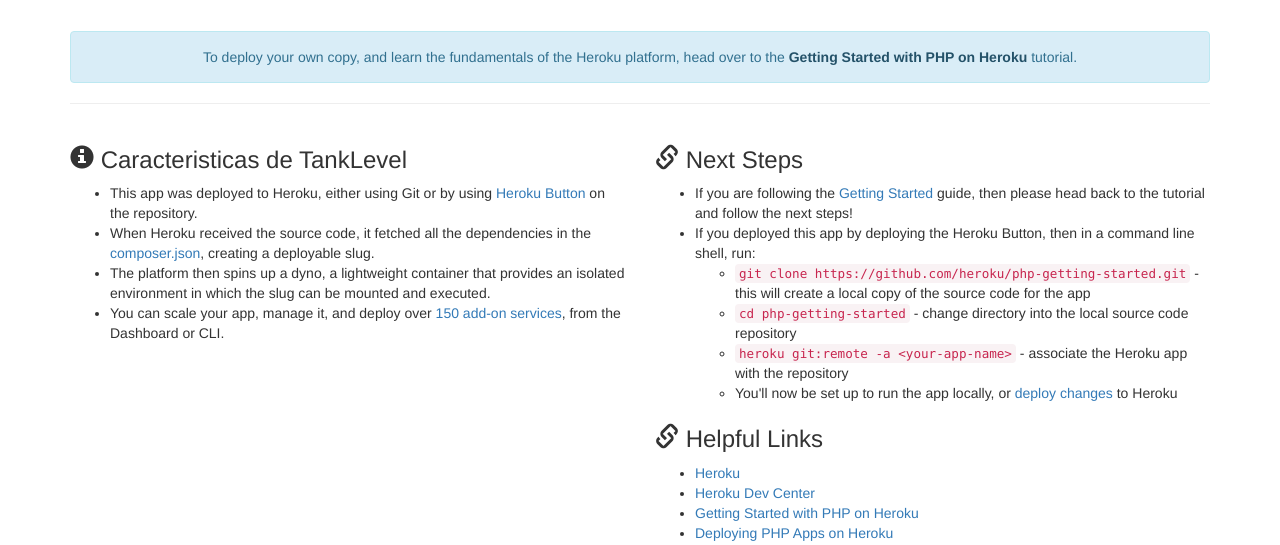
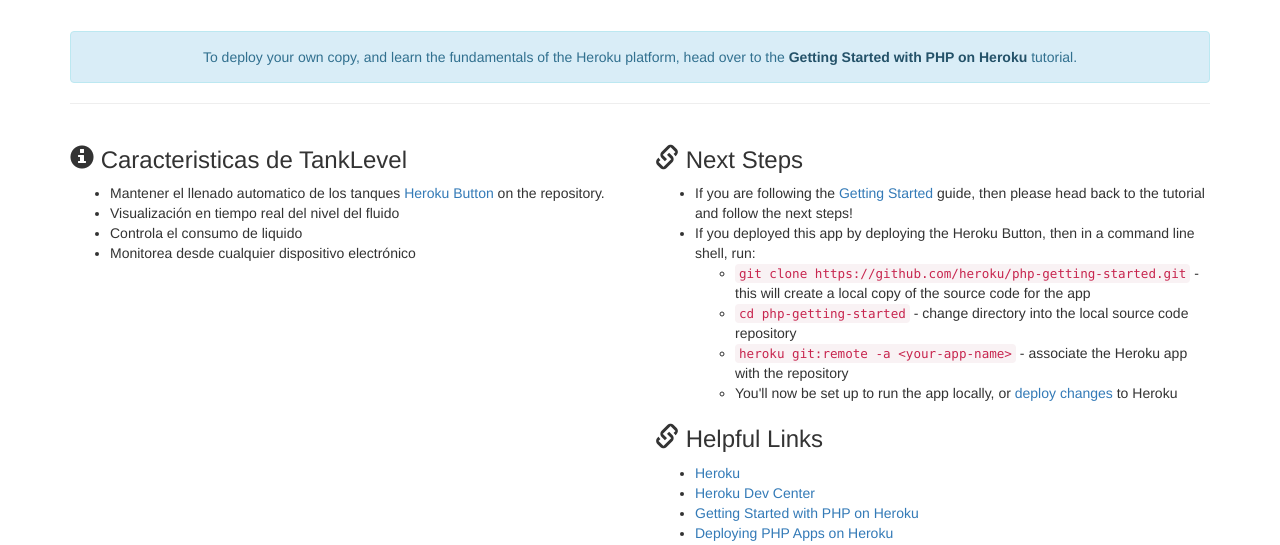
Before and after one commit to luisyepesmacias/tanklevel, a PHP site: template web/views/index.twig in a window 1280 px wide. Shown: the part 794-1339 px from the top of the page. Run offline with PHP 8.4, Linux system fonts and the light colour scheme; the template is opened without the code that fills it, so the values that code supplies are empty; some libraries are stand-ins or nearby versions.

Commit message:
Update index.twig

```diff
--- a/web/views/index.twig
+++ b/web/views/index.twig
@@ -17,11 +17,11 @@
     <div class="col-md-6">
       <h3><span class="glyphicon glyphicon-info-sign"></span> Caracteristicas de TankLevel</h3>
       <ul>
-        <li>This app was deployed to Heroku, either using Git or by using <a href="https://github.com/heroku/php-getting-started">Heroku Button</a> on the repository.</li>
+        <li>Mantener el llenado automatico de los tanques <a href="https://github.com/heroku/php-getting-started">Heroku Button</a> on the repository.</li>
 
-        <li>When Heroku received the source code, it fetched all the dependencies in the <a href="https://github.com/heroku/php-getting-started/blob/main/composer.json">composer.json</a>, creating a deployable slug.</li>
-        <li>The platform then spins up a dyno, a lightweight container that provides an isolated environment in which the slug can be mounted and executed.</li>
-        <li>You can scale your app, manage it, and deploy over <a href="https://addons.heroku.com/">150 add-on services</a>, from the Dashboard or CLI.</li>
+        <li>Visualización en tiempo real del nivel del fluido </li>
+        <li>Controla el consumo de liquido</li>
+        <li>Monitorea desde cualquier dispositivo electrónico</li>
       </ul>
     </div>
     <div class="col-md-6">
```
